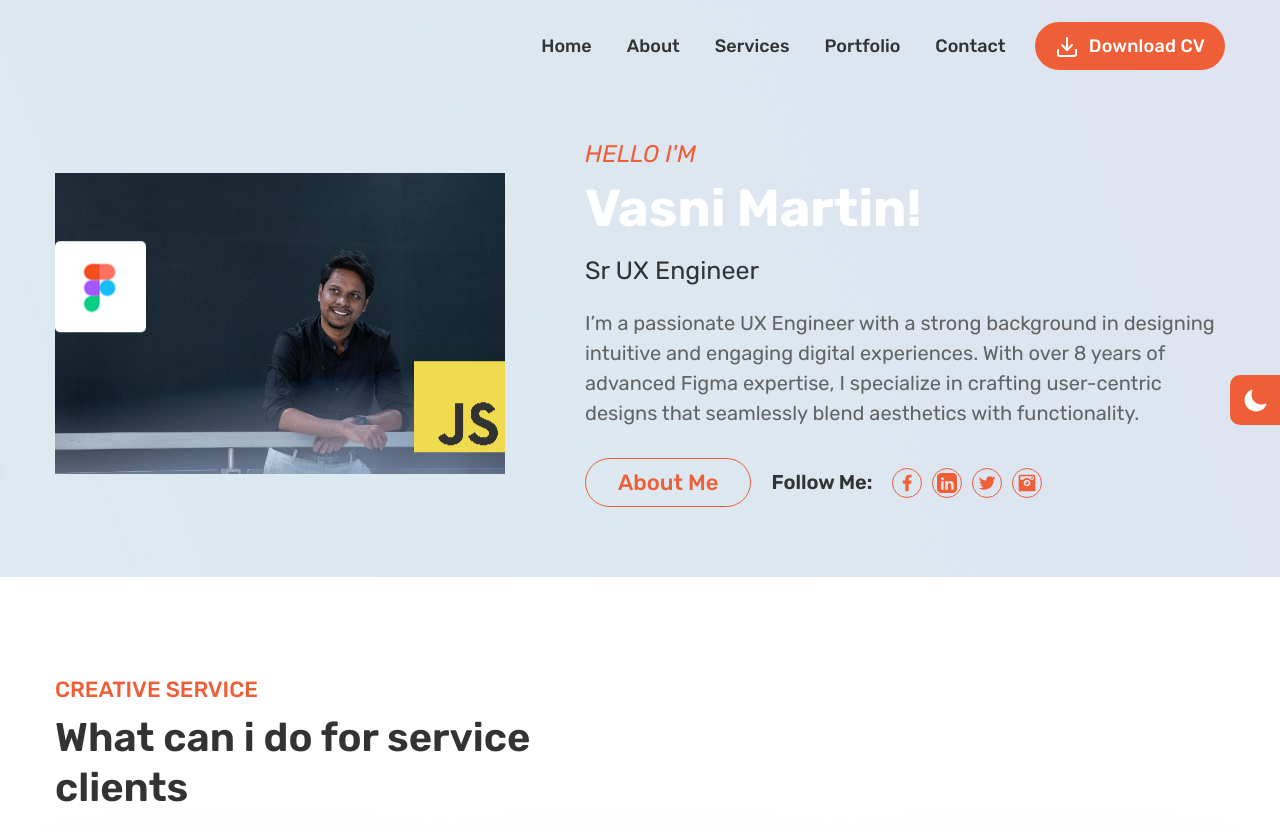
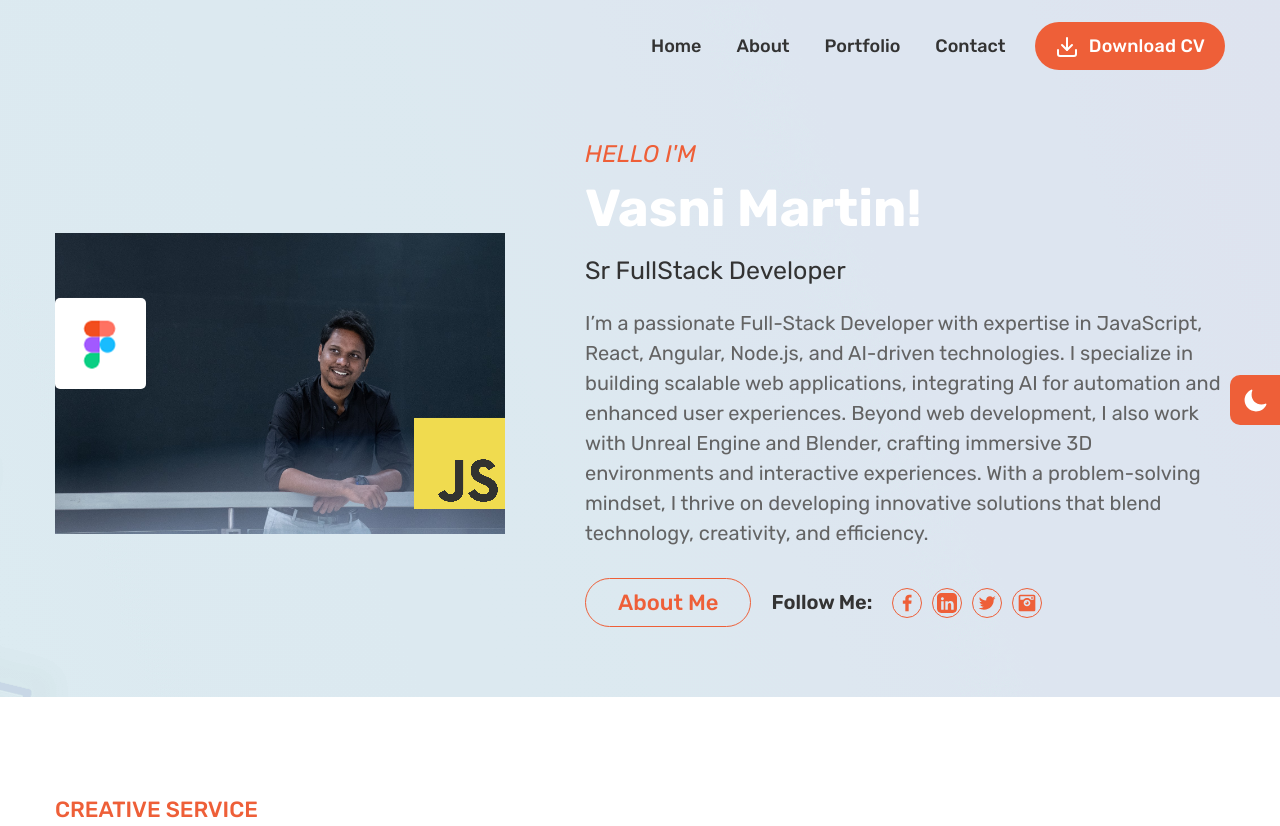
Before and after one commit to vasnimartin/vasnimartin.github.io, a plain HTML site: page index.html in a window 1280 px wide. Shown: the top 826 px of the page. Drawn offline with Linux system fonts and the light colour scheme.

Commit message:
Updated resume and contant Signed-off-by: martintinku007 <martintinku2022@gmail.com>

```diff
--- a/index.html
+++ b/index.html
@@ -76,9 +76,9 @@
                                     <li class="header__menu--items">
                                         <a class="header__menu--link" href="#about">About</a>
                                     </li>
-                                    <li class="header__menu--items">
+                                    <!-- <li class="header__menu--items">
                                         <a class="header__menu--link" href="#services">Services</a>
-                                    </li>
+                                    </li> -->
                                     <li class="header__menu--items">
                                         <a class="header__menu--link" href="#portfolio">Portfolio</a>
                                     </li>
@@ -237,10 +237,8 @@
                     <div class="hero__content">
                         <span class="hero__content--subtitle text__secondary mb-10">HELLO  I'M</span>
                         <h2 class="hero__content--title mb-15">Vasni Martin!</h2>
-                        <h3 class="hero__content--subtitle2 mb-20">Sr UX Engineer</h3>
-                        <p class="hero__content--desc mb-30">I’m a passionate UX Engineer with a strong background in
-                             designing intuitive and engaging digital experiences. With over 8 years of advanced Figma expertise,
-                             I specialize in crafting user-centric designs that seamlessly blend aesthetics with functionality.
+                        <h3 class="hero__content--subtitle2 mb-20">Sr FullStack Developer</h3>
+                        <p class="hero__content--desc mb-30">I’m a passionate Full-Stack Developer with expertise in JavaScript, React, Angular, Node.js, and AI-driven technologies. I specialize in building scalable web applications, integrating AI for automation and enhanced user experiences. Beyond web development, I also work with Unreal Engine and Blender, crafting immersive 3D environments and interactive experiences. With a problem-solving mindset, I thrive on developing innovative solutions that blend technology, creativity, and efficiency.
                         </p>
                         <div class="hero__content--footer d-flex align-items-center">
                             <a class="btn hero__content--btn" href="#">About Me</a>
@@ -420,9 +418,9 @@
                                 <li class="about__info--items">Last Name: Chabathula</li>
                                 <li class="about__info--items">Address: Austin, Tx</li>
                                 <li class="about__info--items">Phone: +1 (737)-287-3488</li>
-                                <li class="about__info--items">Age: 33 Years</li>
+                                <!-- <li class="about__info--items">Age: 33 Years</li> -->
                                 <li class="about__info--items">Email: martin.intilt@gmail.com</li>
-                                <li class="about__info--items">Skype: Roben.Boris</li>
+                                <!-- <li class="about__info--items">Skype: Roben.Boris</li> -->
                                 <li class="about__info--items">Full Time: Available</li>
                                 <li class="about__info--items">Languages: English</li>
                             </ul>
```
Also changed, not shown: 1 other file.
